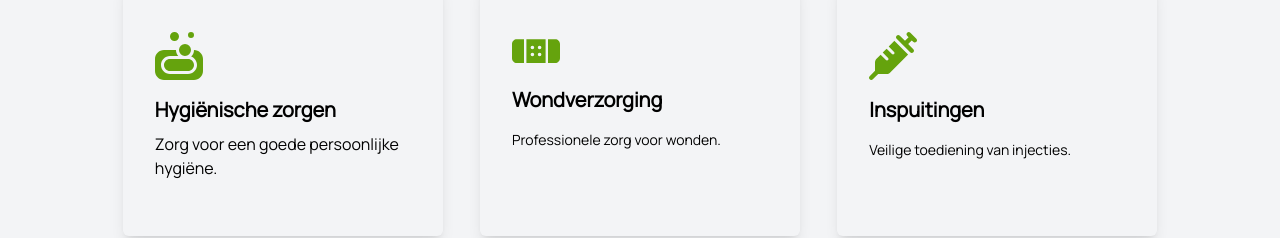
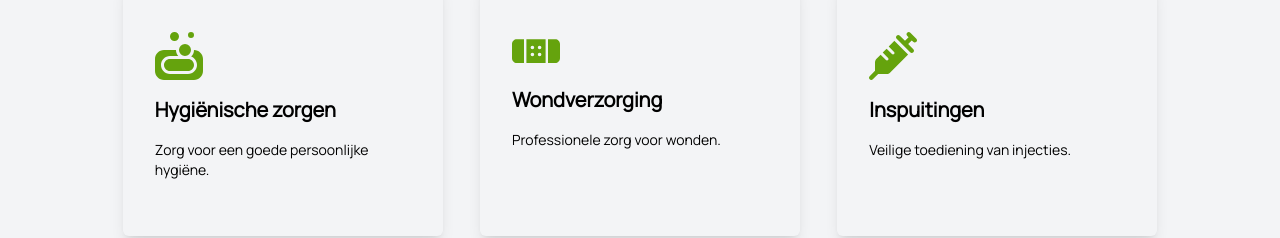
Before and after one commit to mouise1111/Nova-Nursing, a SvelteKit app: page / in a window 1280 px wide. Shown: the part 1120-1358 px from the top of the page. Built offline with nearby package versions, Linux system fonts and the light colour scheme.

Commit message:
revert change

```diff
--- a/src/components/Services.svelte
+++ b/src/components/Services.svelte
@@ -43,8 +43,7 @@
 						class="lg:py-2 lg:w-12 md:w-10 w-8 lg:mx-0 mx-auto"
 					/>
 					<h3 class="py-2 text-lg lg:text-xl">Hygiënische zorgen</h3>
-					<!-- <p class="text-sm lg:py-2">Zorg voor een goede persoonlijke hygiëne.</p> -->
-					<p class="">Zorg voor een goede persoonlijke hygiëne.</p>
+					<p class="text-sm lg:py-2">Zorg voor een goede persoonlijke hygiëne.</p>
 				</div>
 				<div
 					class="flex flex-col justify-center lg:block border-t-4 border-lime-600 rounded-md mx-auto shadow-lg w-80 h-56 lg:h-64 py-5 lg:py-10 px-8 lg:my-0 my-8 text-center lg:text-left md:text-left"
```
